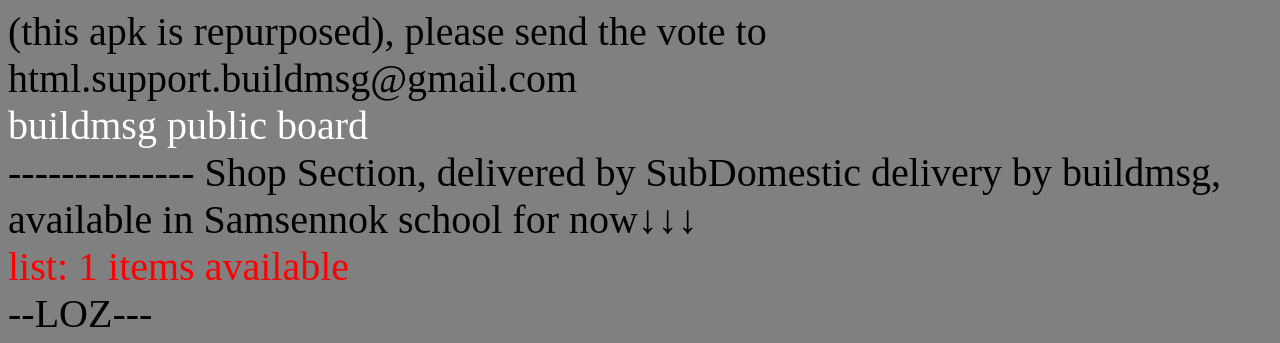
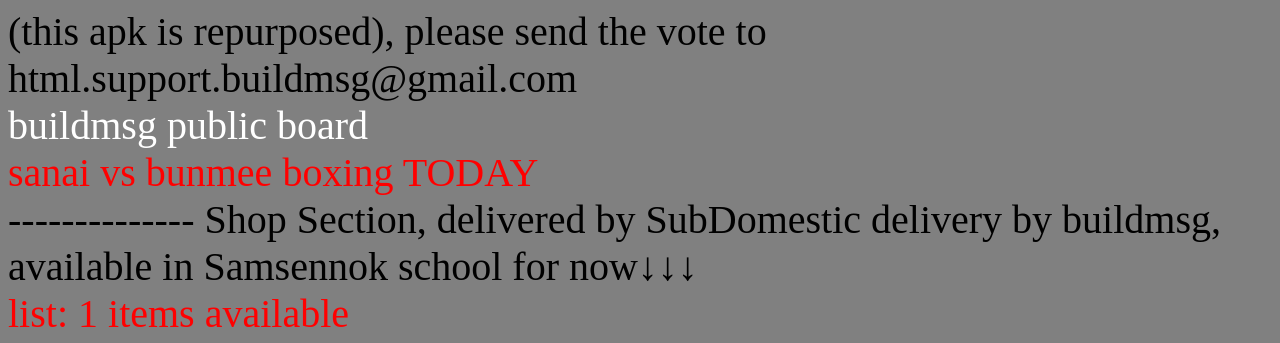
Before and after one commit to buildmsgowner/buildmsg1, a website: page index.html in a window 1280 px wide. Shown: the top 343 px of the page. Drawn offline with Linux system fonts and the light colour scheme.

Commit message:
Add boxing event announcement to index.html

```diff
--- a/index.html
+++ b/index.html
@@ -14,6 +14,7 @@
 <body>
     <div>(this apk is repurposed), please send the vote to html.support.buildmsg@gmail.com</div>
     <div style="color: white;">buildmsg public board</div>
+    <div style="color: red;">sanai vs bunmee boxing TODAY</div>
     <div>-------------- Shop Section, delivered by SubDomestic delivery by buildmsg, available in Samsennok school for now↓↓↓</div>
     <div style="color: red;">list: 1 items available</div>
     <div>--LOZ---</div>
```
